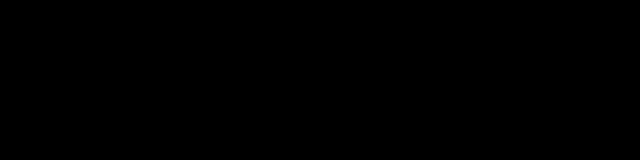
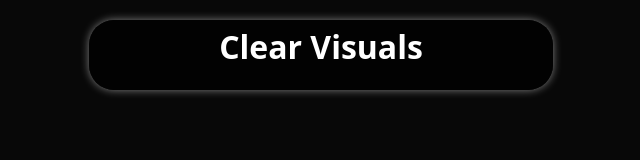
Before and after one commit to brvv-btw/clear-visuals-web, a website: page index.html in a window 1280 px wide. Shown: the whole page, without its empty margins (319-959 px from the left). Drawn offline with Linux system fonts and the light colour scheme.

Commit message:
Packing up for the day, added basic top bar

```diff
--- a/index.html
+++ b/index.html
@@ -8,6 +8,10 @@
     <link rel="stylesheet" href="styles.css" id="cssRunning">
 </head>
 <body>
+    <div id="barContainer">
+        <b>Clear Visuals</b>
+    </div>
+
     <script src="index.js" id="javaScriptRunning"></script>
 </body>
 </html>
--- a/index.js
+++ b/index.js
@@ -1,5 +1,7 @@
 const javaScript = document.getElementById("javaScriptRunning");
 const cssRunning = document.getElementById("cssRunning");
+
+// This area prints the functioning of the JavaScript and CSS (pointless lol but is cool)
 
 javaScript.onload = function(){
     console.log(`JavaScript has connected...`)
--- a/styles.css
+++ b/styles.css
@@ -1,3 +1,21 @@
 body{
-    background-color: black;
+    background-color: rgb(8, 8, 8);
+    margin: 0;
+    font-family: system-ui, -apple-system, BlinkMacSystemFont, 'Segoe UI', Roboto, Oxygen, Ubuntu, Cantarell, 'Open Sans', 'Helvetica Neue', sans-serif;
 }
+
+#barContainer{
+    position: fixed;
+    top: 20px;
+    left: 50%;
+    width: 30%;
+    height: 60px;
+    transform: translateX(-50%);
+    padding: 5px 40px;
+    background-color: rgba(3, 3, 3, 0.9);
+    z-index: 99999999;
+    border-radius: 25px;
+    color: white;
+    text-align: center;
+    font-size: 2em;
+    box-shadow: 0 0 8px rgb(129, 129, 129);
```
